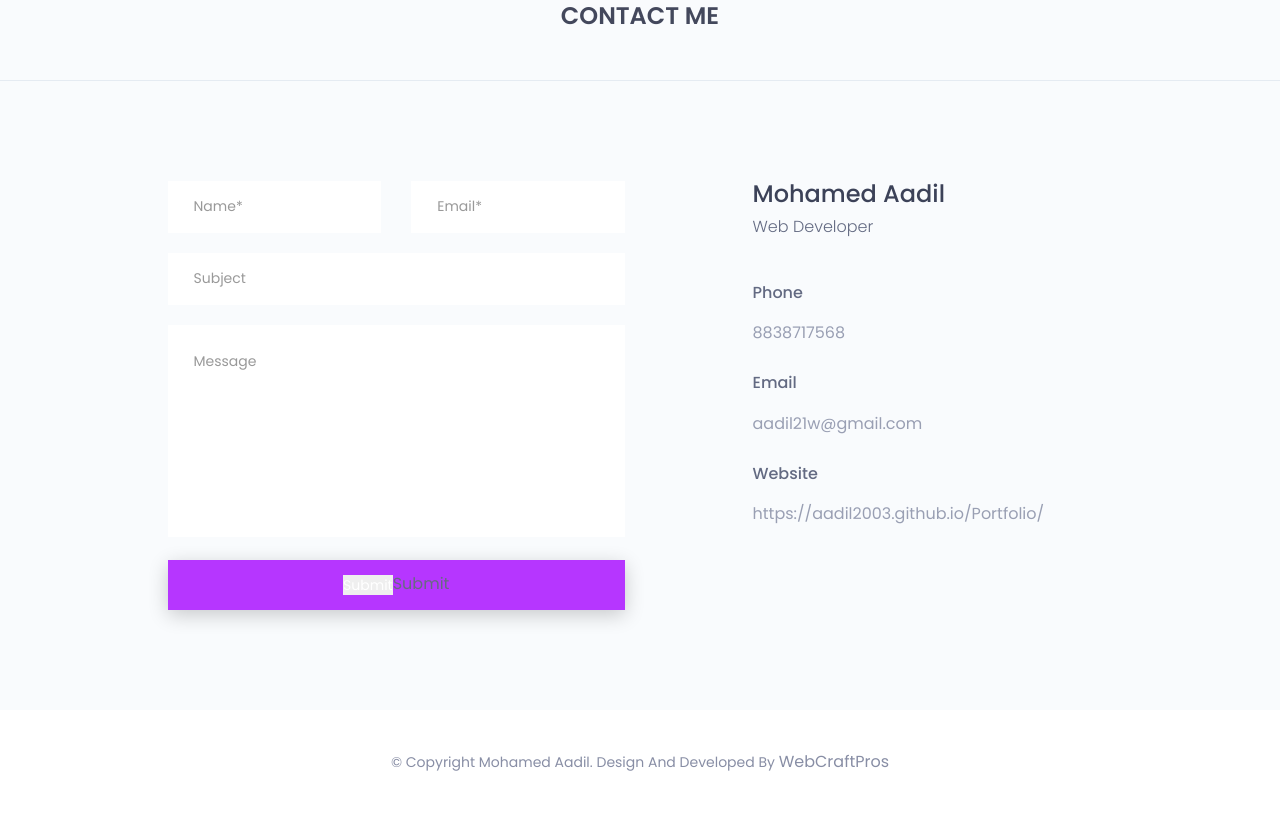
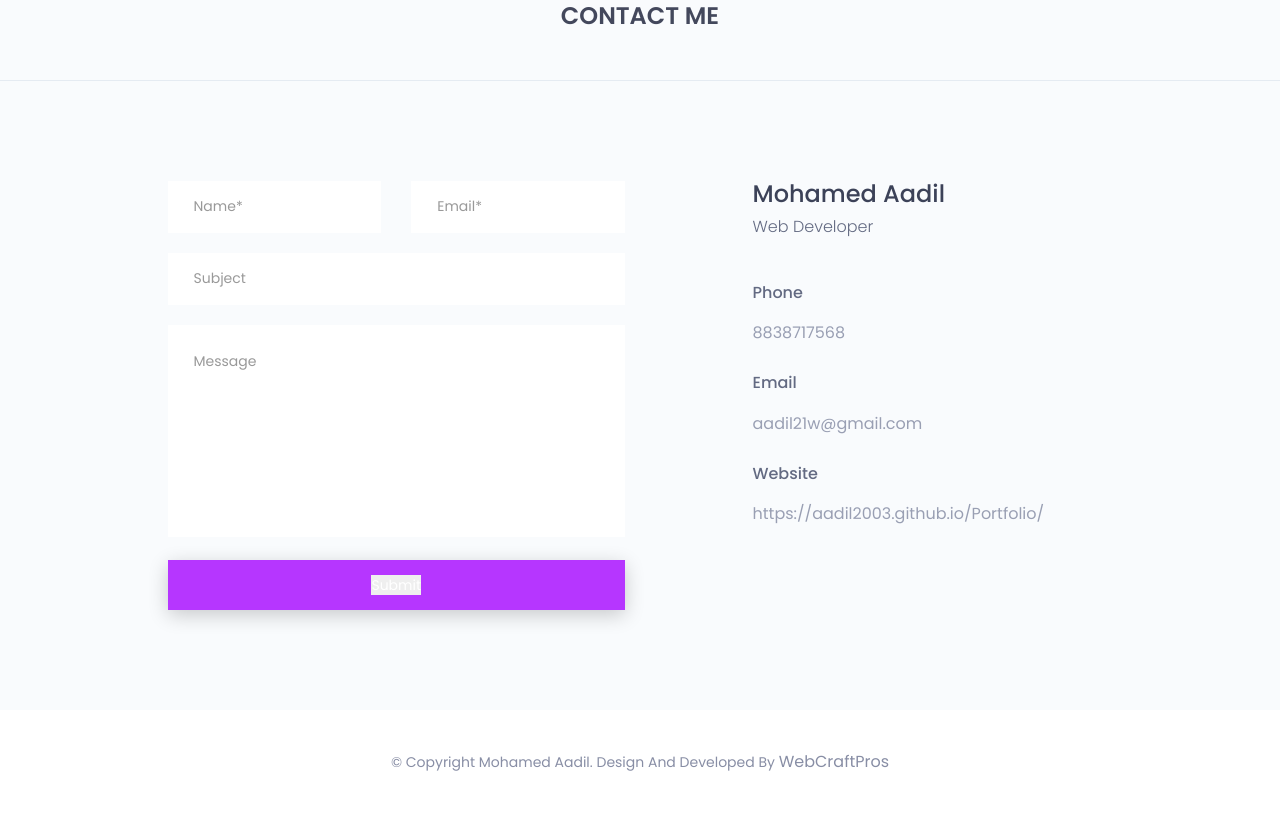
Before and after one commit to Aadil2003/Portfolio, a plain HTML site: page index.html in a window 1280 px wide. Shown: the part 4322-5139 px from the top of the page. Drawn offline with nearby package versions, Linux system fonts and the light colour scheme.

Commit message:
Update index.html

```diff
--- a/index.html
+++ b/index.html
@@ -572,7 +572,7 @@
 										<div class="row">
 											<div class="col-sm-12">
 												<div class="single-contact-btn">
-													<input class="contact-btn"  type="submit"  >submit</input>
+													<input class="contact-btn"  type="submit"  ></input>
 												</div><!--/.single-single-contact-btn-->
 											</div><!--/.col-->
 										</div><!--/.row-->
```
